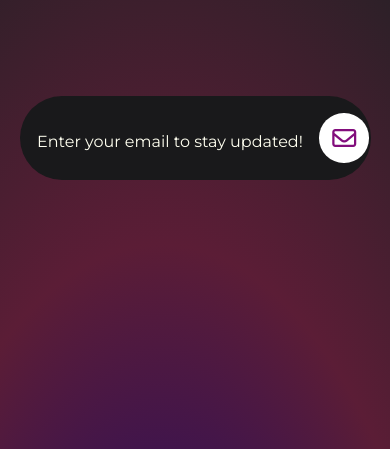
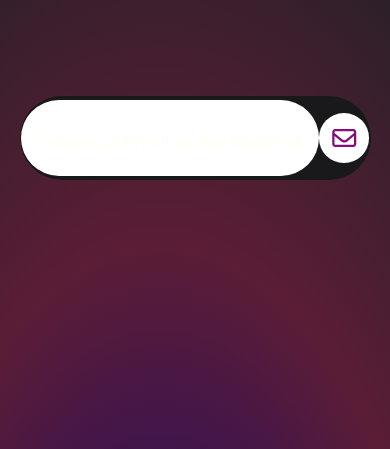
Before and after one commit to AryanThacker/Fane, a plain HTML site: page index.html in a window 390 px wide. Shown: the part 395-844 px from the top of the page. Drawn offline with Linux system fonts and the light colour scheme.

Commit message:
fixed : input box mobile

```diff
--- a/style.css
+++ b/style.css
@@ -40,11 +40,13 @@
         background: #ffffff;
         display: flex;
         flex-wrap: wrap;
+        padding-left: 1rem;
+
     }
 
     input::placeholder{
         font-size: 1rem;
-        padding-left: 1rem;
+        /* padding-left: 1rem; */
     }
 
     i{
@@ -57,7 +59,8 @@
 }
 
 .inputContainer input{
-    background-color: transparent;
+    /* background-color: red; */
+    border-radius: 50px;
     border: none;
     width: 85%;
     height: 90%;
```
